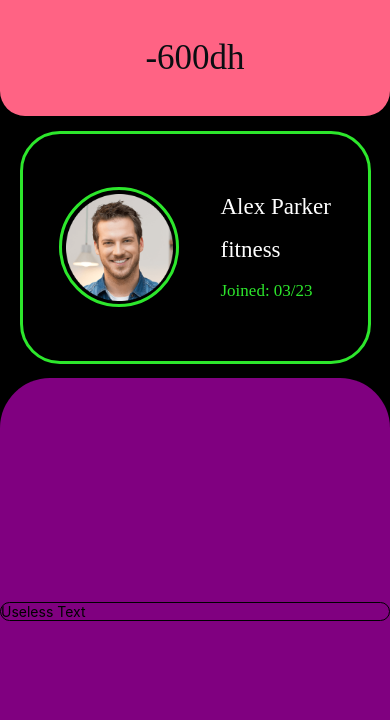
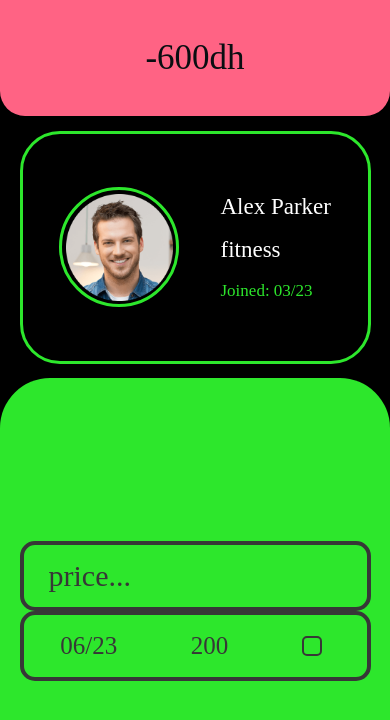
Before and after one commit to cookupfit/Frontcookupfit, a React Native app: screen /Createpaiment in a window 390 px wide. Shown: the top 720 px of the page. Built offline with nearby package versions, Linux system fonts and the light colour scheme.

Commit message:
i just make input price and price checkbox

```diff
--- /dev/null
+++ b/src/components/paiment/paimentprice.js
@@ -0,0 +1,97 @@
+import React, {useState, useEffect, useRef} from 'react';
+import {
+  View,
+  Text,
+  StyleSheet,
+  TextInput,
+  KeyboardAvoidingView,
+  Platform,
+  Keyboard,
+  Animated,
+  Easing,
+  ScrollView,
+  Touchable,
+  TouchableOpacity,
+} from 'react-native';
+import {
+  redColor,
+  FONT_BOLD,
+  yellowColor,
+  greenColor,
+  greyColor,
+} from '../../assets/colors';
+
+
+const styles = StyleSheet.create({
+
+});
+
+const Paimentprice = () => {
+    const [isChecked, setChecked] = useState(false);
+
+  const toggleCheckBox = () => {
+    setChecked(!isChecked);
+  };
+
+
+  return (
+    <View style={{
+        width: '90%',
+      }}>
+              <View
+                style={{
+                  height: 70,
+                  borderWidth: 1,
+                  borderRadius: 15,
+                  fontFamily: FONT_BOLD,
+                  fontSize: 30,
+                  borderWidth: 4,
+                  borderColor: greyColor,
+
+                }}>
+                <View
+                  style={{
+                    flexDirection: 'row',
+
+                    alignItems: 'center',
+                    justifyContent: 'space-around',
+                    height: '100%',
+
+                  }}>
+                  <Text style={{color: greyColor,
+        fontFamily: FONT_BOLD,
+        fontSize: 25,}}>06/23</Text>
+                  <Text style={{color: greyColor,
+        fontFamily: FONT_BOLD,
+        fontSize: 25,}}>200</Text>
+                  <TouchableOpacity
+                    style={{
+                      flexDirection: 'row',
+                      alignItems: 'center',
+                    }}
+                    onPress={toggleCheckBox}>
+                    <View
+                      style={{
+
+                          width: 20,
+                          height: 20,
+                          marginRight: 8,
+                          borderWidth: 2,
+                          borderColor: greyColor,
+                          borderRadius: 5,
+
+
+                          backgroundColor: isChecked
+                            ? redColor
+                            : 'transparent',
+
+                      }}
+                    />
+                  </TouchableOpacity>
+                </View>
+              </View>
+            </View>
+  );
+};
+
+export default Paimentprice;
--- a/src/pages/managment/Createpaiment.js
+++ b/src/pages/managment/Createpaiment.js
@@ -1,7 +1,28 @@
-import React, { useState } from 'react';
-import { View, Text, StyleSheet, TouchableOpacity, TextInput } from 'react-native';
-import { redColor, FONT_BOLD, blackColor } from '../../assets/colors';
+import React, {useState, useEffect, useRef} from 'react';
+import {
+  View,
+  Text,
+  StyleSheet,
+  TextInput,
+  KeyboardAvoidingView,
+  Platform,
+  Keyboard,
+  Animated,
+  Easing,
+  ScrollView,
+  Touchable,
+  TouchableOpacity,
+} from 'react-native';
+import {
+  redColor,
+  FONT_BOLD,
+  yellowColor,
+  greenColor,
+  greyColor,
+} from '../../assets/colors';
 
+
+import Paimentprice from '../../components/paiment/paimentprice';
 // notification component
 import Notification from '../../components/notifaction/notification';
 import Userdata from '../../components/datacharts/userdata';
@@ -23,72 +44,107 @@ const styles = StyleSheet.create({
   },
   profileview: {
     width: '100%',
-    flex: 0.9,
     alignItems: 'center',
     justifyContent: 'center',
   },
   listpaiement: {
-    backgroundColor: 'purple',
+    backgroundColor: greenColor,
     width: '100%',
     flex: 1.6,
     borderTopLeftRadius: 50,
     borderTopRightRadius: 50,
     justifyContent: 'center',
+    alignItems: 'center',
   },
-  text: {
-    fontSize: 20,
+  input: {
+    height: 70,
+    borderWidth: 1,
+    borderRadius: 15,
+    paddingRight: 9,
+    paddingLeft: 25,
     fontFamily: FONT_BOLD,
-    color: blackColor,
+    fontSize: 30,
+    borderWidth: 4,
+    borderColor: greyColor,
   },
-  // checkbox
-  checkBoxContainer: {
-    flexDirection: 'row',
-    alignItems: 'center',
+  v_view: {
+    width: '90%',
   },
   checkBox: {
     width: 20,
     height: 20,
     marginRight: 8,
-    borderWidth: 1,
-    borderColor: 'white', // You can change the border color as needed
+    borderWidth: 2,
+    borderColor: greyColor,
     borderRadius: 5,
   },
 });
 
 const Createpaiment = () => {
-  const [isChecked, setChecked] = useState(false);
+  const [number, onChangeNumber] = React.useState('');
 
-  const toggleCheckBox = () => {
-    setChecked(!isChecked);
-  };
+  const [keyboardVisible, setKeyboardVisible] = useState(false);
+  const flexAnim = useRef(new Animated.Value(0.9)).current;
 
-  const [text, onChangeText] = React.useState('Useless Text');
+  useEffect(() => {
+    const keyboardDidShowListener = Keyboard.addListener(
+      'keyboardDidShow',
+      () => {
+        Animated.timing(flexAnim, {
+          toValue: 0,
+          duration: 50, // Adjust the duration for a smoother effect
+          easing: Easing.easeInOut, // Use "ease-in-out" easing function
+          useNativeDriver: false,
+        }).start();
+        setKeyboardVisible(true);
+      },
+    );
+    const keyboardDidHideListener = Keyboard.addListener(
+      'keyboardDidHide',
+      () => {
+        Animated.timing(flexAnim, {
+          toValue: 0.9,
+          duration: 1000,
+          easing: Easing.easeInOut,
+          useNativeDriver: false,
+        }).start();
+        setKeyboardVisible(false);
+      },
+    );
+
+    return () => {
+      keyboardDidHideListener.remove();
+      keyboardDidShowListener.remove();
+    };
+  }, [flexAnim]);
+
   return (
-    <View style={styles.container}>
+    <KeyboardAvoidingView
+      behavior={Platform.OS === 'ios' ? 'padding' : 'height'}
+      style={styles.container}>
       <Notification />
-      <View style={styles.profileview}>
-        <Userdata month="03" year="23" />
+
+      <Animated.View style={[styles.profileview, {flex: flexAnim}]}>
+        {!keyboardVisible && <Userdata month="03" year="23" />}
+      </Animated.View>
+
+      <View style={styles.listpaiement}>
+        <View style={styles.v_view}>
+          <TextInput
+            style={styles.input}
+            onChangeText={onChangeNumber}
+            value={number}
+            placeholder="price..."
+            placeholderTextColor={greyColor}
+            keyboardType="numeric"
+          />
+        </View>
+
+        <Paimentprice />
+
+        <TouchableOpacity></TouchableOpacity>
       </View>
-      <View style={styles.listpaiement}>
-        {/*
-        <TouchableOpacity
-          style={styles.checkBoxContainer}
-          onPress={toggleCheckBox}
-        >
-          <View style={[styles.checkBox, { backgroundColor: isChecked ? 'rgba(45, 231, 44, 1)' : 'transparent' }]} />
-        </TouchableOpacity>
-        */}
-
-      <TextInput
-        style={{borderWidth: 1, borderRadius: 10}}
-        onChangeText={onChangeText}
-        value={text}
-      />
-        <View>
-
-        </View>
-      </View>
-    </View>
+    </KeyboardAvoidingView>
   );
 };
 
```
Also changed, not shown: src/components/inputs/inputprice.js (added).
